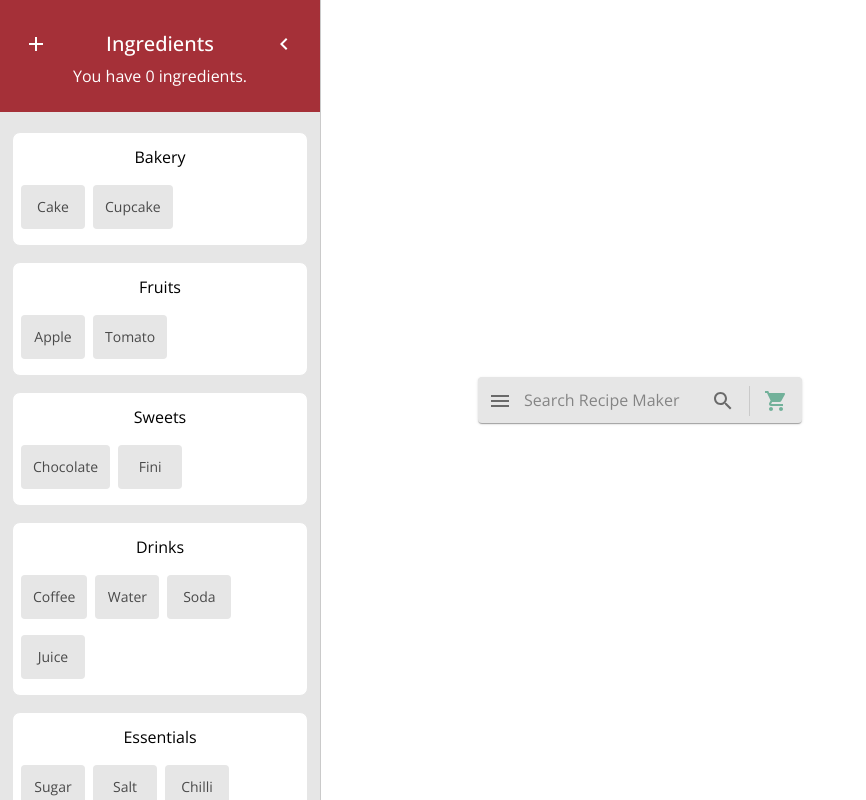
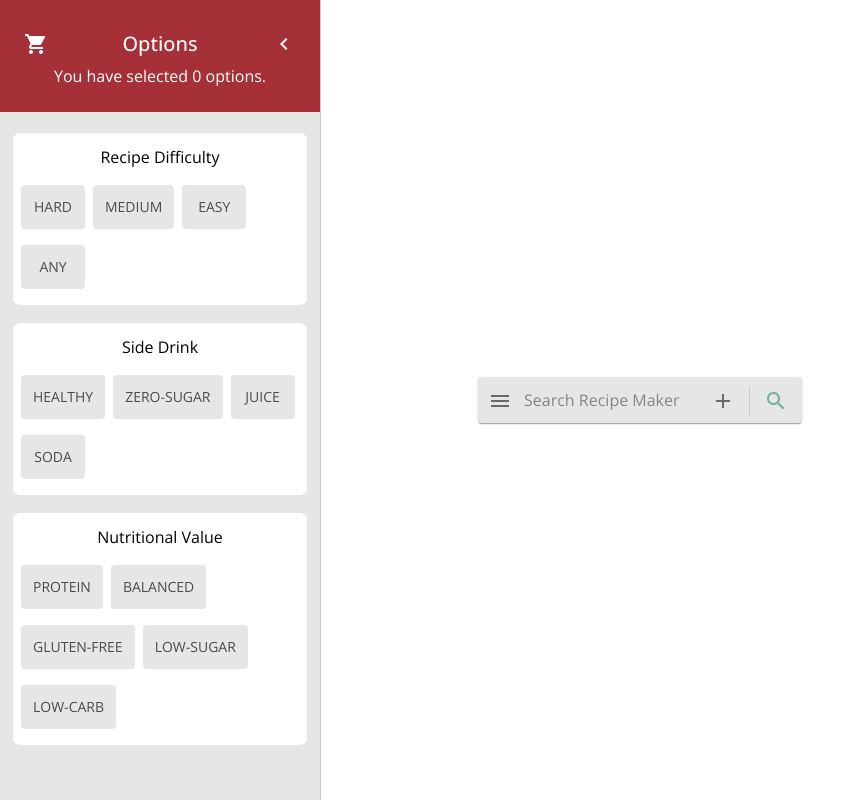
Before and after one commit to rrleticia/PROJETO-PLN, a React (Vite) app in the folder pln-frontend/: page /search in a window 1280 px wide. Both pictures are taken after a click on the button 500 px from the left and 401 px from the top of the page. Shown: the whole page, without its empty margins (0-866 px from the left). Built offline with nearby package versions, Linux system fonts and the light colour scheme.

Commit message:
Mudanças inicias para refletir opções de Busca

```diff
--- a/pln-frontend/src/pages/search/SearchPage.tsx
+++ b/pln-frontend/src/pages/search/SearchPage.tsx
@@ -19,8 +19,8 @@ import { DrawerHeader, ExpandedBox, ListButton } from '../../shared/components';
 import {
   DrawerContextProvider,
   useAppDrawerContext,
-  useAppFoodContext,
 } from '../../shared/contexts';
+import { Difficulty, Drink, Nutrition } from '../../shared/models';
 
 export const SearchPage = () => {
   return (
@@ -62,7 +62,7 @@ const SearchBar = () => {
         sx={{ padding: theme.spacing(1.25) }}
         aria-label='search'
       >
-        <SearchIcon />
+        <AddIcon />
       </IconButton>
 
       <Divider
@@ -74,7 +74,7 @@ const SearchBar = () => {
         sx={{ color: 'secondary.light', padding: theme.spacing(1.25) }}
         aria-label='directions'
       >
-        <ShoppingCartIcon onClick={toggleCart} />
+        <SearchIcon onClick={toggleCart} />
       </IconButton>
     </Paper>
   );
@@ -94,8 +94,8 @@ const SideMenu = () => {
         }}
       >
         <DrawerHeader
-          title={'Ingredients'}
-          leftIcon={<AddIcon />}
+          title={'Options'}
+          leftIcon={<ShoppingCartIcon />}
           rightIcon={<ChevronLeftIcon />}
           onClickRight={toggleMenu}
           quant={0}
@@ -106,10 +106,10 @@ const SideMenu = () => {
   );
 };
 
-const MenuBody = () => {
+export const MenuBody = () => {
   const theme = useTheme();
 
-  const { categories } = useAppFoodContext();
+  const options = [Difficulty, Drink, Nutrition];
 
   return (
     <List
@@ -122,7 +122,7 @@ const MenuBody = () => {
         mx: theme.spacing(1.5),
       }}
     >
-      {categories.map((category) => {
+      {options.map((option) => {
         return (
           <Box
             sx={{
@@ -152,7 +152,7 @@ const MenuBody = () => {
                   px: theme.spacing(1.5),
                 }}
               >
-                {category.name}
+                {option.NAME}
               </Typography>
             </Box>
 
@@ -168,8 +168,8 @@ const MenuBody = () => {
                 px: theme.spacing(0.5),
               }}
             >
-              {category.foods.map((food) => {
-                return <ListButton food={food} />;
+              {Object.entries(option).map(([key, value]) => {
+                if (key != 'NAME') return <ListButton value={value} />;
               })}
             </Box>
           </Box>
--- a/pln-frontend/src/shared/components/DrawerHeader.tsx
+++ b/pln-frontend/src/shared/components/DrawerHeader.tsx
@@ -68,7 +68,7 @@ export const DrawerHeader: React.FC<IDrawerHeaderProps> = ({
           pb: theme.spacing(3),
         }}
       >
-        You have {quant} ingredients.
+        You have selected {quant} options.
       </Typography>
     </Box>
   );
--- a/pln-frontend/src/shared/components/ListButton.tsx
+++ b/pln-frontend/src/shared/components/ListButton.tsx
@@ -1,26 +1,22 @@
 import { Button, useTheme } from '@mui/material';
-import { Food } from '../models';
 import { useState } from 'react';
-import { useAppFoodContext } from '../contexts';
 
 interface IListButtonProps {
-  food: Food;
+  value: String;
 }
 
-export const ListButton: React.FC<IListButtonProps> = ({ food }) => {
+export const ListButton: React.FC<IListButtonProps> = ({ value }) => {
   const theme = useTheme();
   const [selected, setSelected] = useState(false);
 
-  // const { selectedFood } = useAppFoodContext();
-
   const handleClick = () => {
     setSelected(selected ? false : true);
-    selectedFood(food);
+    // selectedFood(food);
   };
 
-  const selectedFood = (food: any) => {
-    food.selected = food.selected ? false : true;
-  };
+  // const selectedFood = (food: any) => {
+  //   food.selected = food.selected ? false : true;
+  // };
 
   return (
     <Button
@@ -37,7 +33,7 @@ export const ListButton: React.FC<IListButtonProps> = ({ food }) => {
         typography: 'body2',
       }}
     >
-      {food.name}
+      {value}
     </Button>
   );
 };
--- a/pln-frontend/src/shared/contexts/FoodContext.tsx
+++ b/pln-frontend/src/shared/contexts/FoodContext.tsx
@@ -1,9 +1,7 @@
-import { createContext, useContext, useEffect, useMemo } from 'react';
-import { Category, Food } from '../models';
+import { createContext, useContext, useEffect } from 'react';
 
 interface IFoodContextData {
-  categories: Category[];
-  cart: Food[];
+  cart: String[];
 }
 
 const FoodContext = createContext({} as IFoodContextData);
@@ -19,67 +17,11 @@ interface IFoodContextProps {
 export const FoodContextProvider: React.FC<IFoodContextProps> = ({
   children,
 }) => {
-  const categories = [
-    {
-      id: '1',
-      name: 'Bakery',
-      foods: [
-        { id: '1', name: 'Cake', selected: false },
-        { id: '2', name: 'Cupcake', selected: false },
-      ],
-    },
-    {
-      id: '2',
-      name: 'Fruits',
-      foods: [
-        { id: '3', name: 'Apple', selected: false },
-        { id: '4', name: 'Tomato', selected: false },
-      ],
-    },
-    {
-      id: '3',
-      name: 'Sweets',
-      foods: [
-        { id: '6', name: 'Chocolate', selected: false },
-        { id: '7', name: 'Fini', selected: false },
-      ],
-    },
-    {
-      id: '4',
-      name: 'Drinks',
-      foods: [
-        { id: '8', name: 'Coffee', selected: false },
-        { id: '9', name: 'Water', selected: false },
-        { id: '10', name: 'Soda', selected: false },
-        { id: '11', name: 'Juice', selected: false },
-      ],
-    },
-    {
-      id: '5',
-      name: 'Essentials',
-      foods: [
-        { id: '12', name: 'Sugar', selected: false },
-        { id: '13', name: 'Salt', selected: false },
-        { id: '14', name: 'Chilli', selected: false },
-        { id: '15', name: 'Onions', selected: false },
-        { id: '16', name: 'Garlic', selected: false },
-      ],
-    },
-  ];
+  const cart: String[] = [];
 
-  const cart: Food[] = [];
-
-  useEffect(() => {
-    categories.forEach((category) => {
-      category.foods.forEach((food) => {
-        if (food.selected) cart.push(food);
-      });
-    });
-  }, []);
+  useEffect(() => {}, []);
 
   return (
-    <FoodContext.Provider value={{ categories, cart }}>
-      {children}
-    </FoodContext.Provider>
+    <FoodContext.Provider value={{ cart }}>{children}</FoodContext.Provider>
   );
 };
--- a/pln-frontend/src/shared/models/category.model.ts
+++ /dev/null
@@ -1,5 +0,0 @@
-export interface Category {
-  id: String;
-  name: String;
-  foods: Food[];
-}
--- /dev/null
+++ b/pln-frontend/src/shared/models/difficulty.enum.ts
@@ -0,0 +1,7 @@
+export enum Difficulty {
+  NAME = 'Recipe Difficulty',
+  HARD = 'HARD',
+  MEDIUM = 'MEDIUM',
+  EASY = 'EASY',
+  ANY = 'ANY',
+}
--- /dev/null
+++ b/pln-frontend/src/shared/models/drink.enum.ts
@@ -0,0 +1,7 @@
+export enum Drink {
+  NAME = 'Side Drink',
+  HEALTHY = 'HEALTHY',
+  ZERO_SUGAR = 'ZERO-SUGAR',
+  JUICE = 'JUICE',
+  SODA = 'SODA',
+}
--- a/pln-frontend/src/shared/models/food.model.ts
+++ /dev/null
@@ -1,5 +0,0 @@
-export interface Food {
-  id: String;
-  name: String;
-  selected: Boolean;
-}
--- a/pln-frontend/src/shared/models/index.ts
+++ b/pln-frontend/src/shared/models/index.ts
@@ -1,2 +1,3 @@
-export * from './category.model.ts';
-export * from './food.model.ts';
+export * from './difficulty.enum.ts';
+export * from './drink.enum.ts';
+export * from './nutrition.enum.ts';
--- /dev/null
+++ b/pln-frontend/src/shared/models/nutrition.enum.ts
@@ -0,0 +1,8 @@
+export enum Nutrition {
+  NAME = 'Nutritional Value',
+  PROTEIN = 'PROTEIN',
+  BALANCED = 'BALANCED',
+  GLUTEN_FREE = 'GLUTEN-FREE',
+  LOW_SUGAR = 'LOW-SUGAR',
+  LOW_CARB = 'LOW-CARB',
+}
```
Also changed, not shown: pln-frontend/src/shared/models/enums.ts (added).
